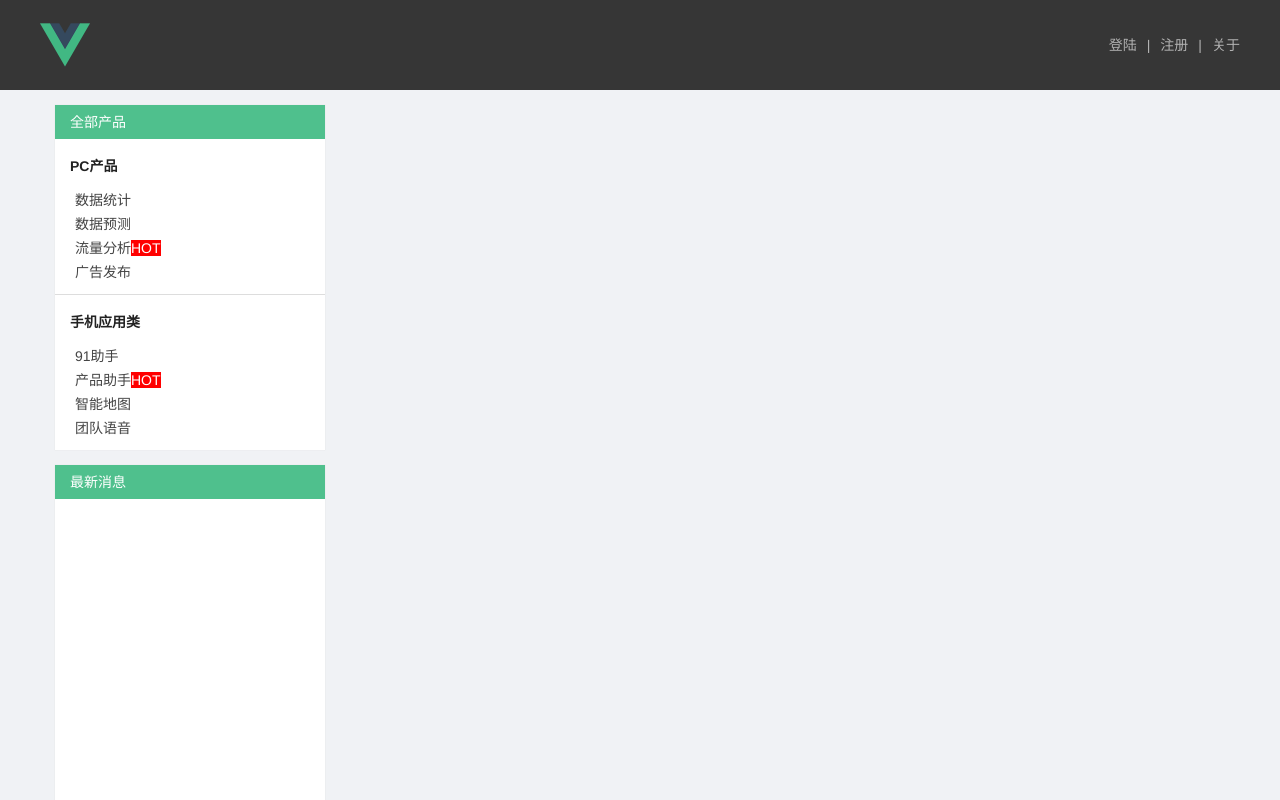
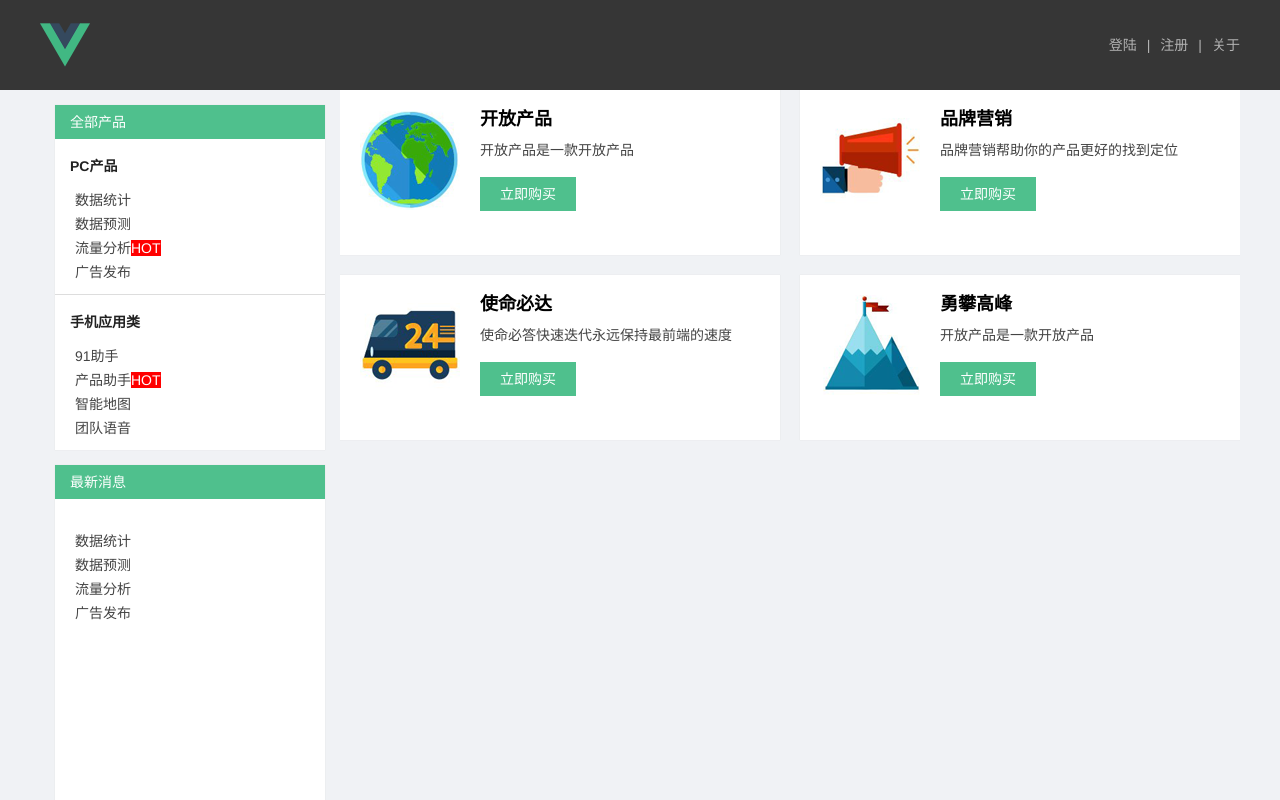
Before and after one commit to zuumau/vuedemo, a Vue app: page / in a window 1280 px wide. Shown: the top 800 px of the page. Built offline with nearby package versions, Linux system fonts and the light colour scheme.

Commit message:
6-3 首页-信息列表-最新消息

```diff
--- a/src/pages/index.vue
+++ b/src/pages/index.vue
@@ -19,13 +19,25 @@
       <div class="index-left-block lastest-news">
         <h2>最新消息</h2>
         <ul>
-
+          <li v-for="item in newsList">
+            <a :href="item.url">{{ item.title }}</a>
+          </li>
         </ul>
       </div>
 
     </div>
     <div class="index-right">
       <div class="index-board-list">
+        <div class="index-board-item" v-for="(item, index) in boardList"
+             :class="[{'line-last': index % 2 !== 0}, 'index-board-' + item.id]">
+          <div class="index-board-item-inner">
+            <h2>{{item.title}}</h2>
+            <p>{{item.description}}</p>
+            <div class="index-board-button">
+              <a href="" class="button">立即购买</a>
+            </div>
+          </div>
+        </div>
       </div>
     </div>
   </div>
@@ -35,6 +47,51 @@
   export default{
     data () {
       return {
+        boardList: [
+          {
+            title: '开放产品',
+            description: '开放产品是一款开放产品',
+            id: 'car',
+            saleout: false
+          },
+          {
+            title: '品牌营销',
+            description: '品牌营销帮助你的产品更好的找到定位',
+            id: 'earth',
+            saleout: false
+          },
+          {
+            title: '使命必达',
+            description: '使命必答快速迭代永远保持最前端的速度',
+            id: 'loud',
+            saleout: false
+          },
+          {
+            title: '勇攀高峰',
+            description: '开放产品是一款开放产品',
+            id: 'hill',
+            saleout: false
+          }
+        ],
+        newsList: [
+          {
+            title: '数据统计',
+            url: 'http://starcraft.com'
+          },
+          {
+            title: '数据预测',
+            url: 'http://warcraft.com'
+          },
+          {
+            title: '流量分析',
+            url: 'http://overwatch.com',
+            hot: true
+          },
+          {
+            title: '广告发布',
+            url: 'http://hearstone.com'
+          }
+        ],
         productList: {
           pc: {
             title: 'PC产品',
```
